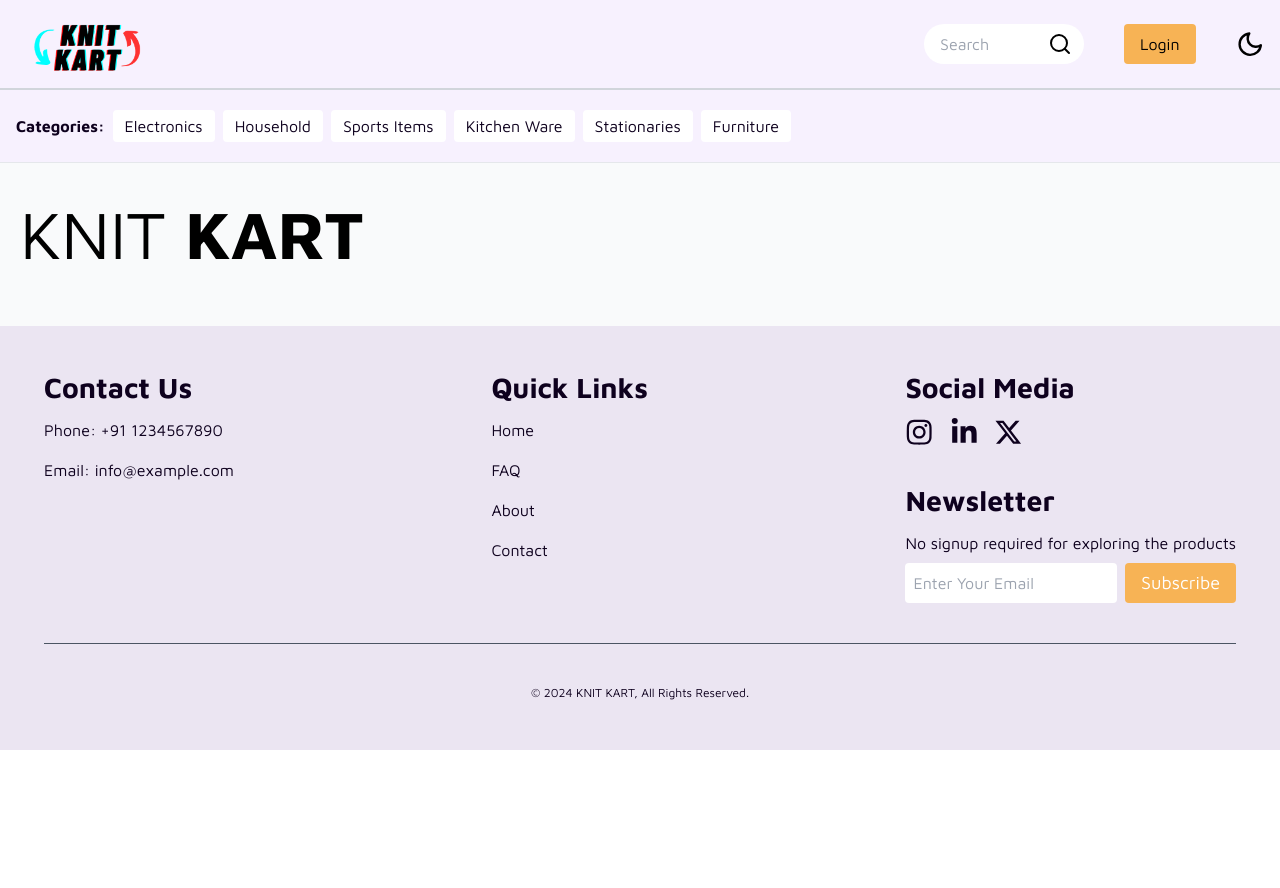
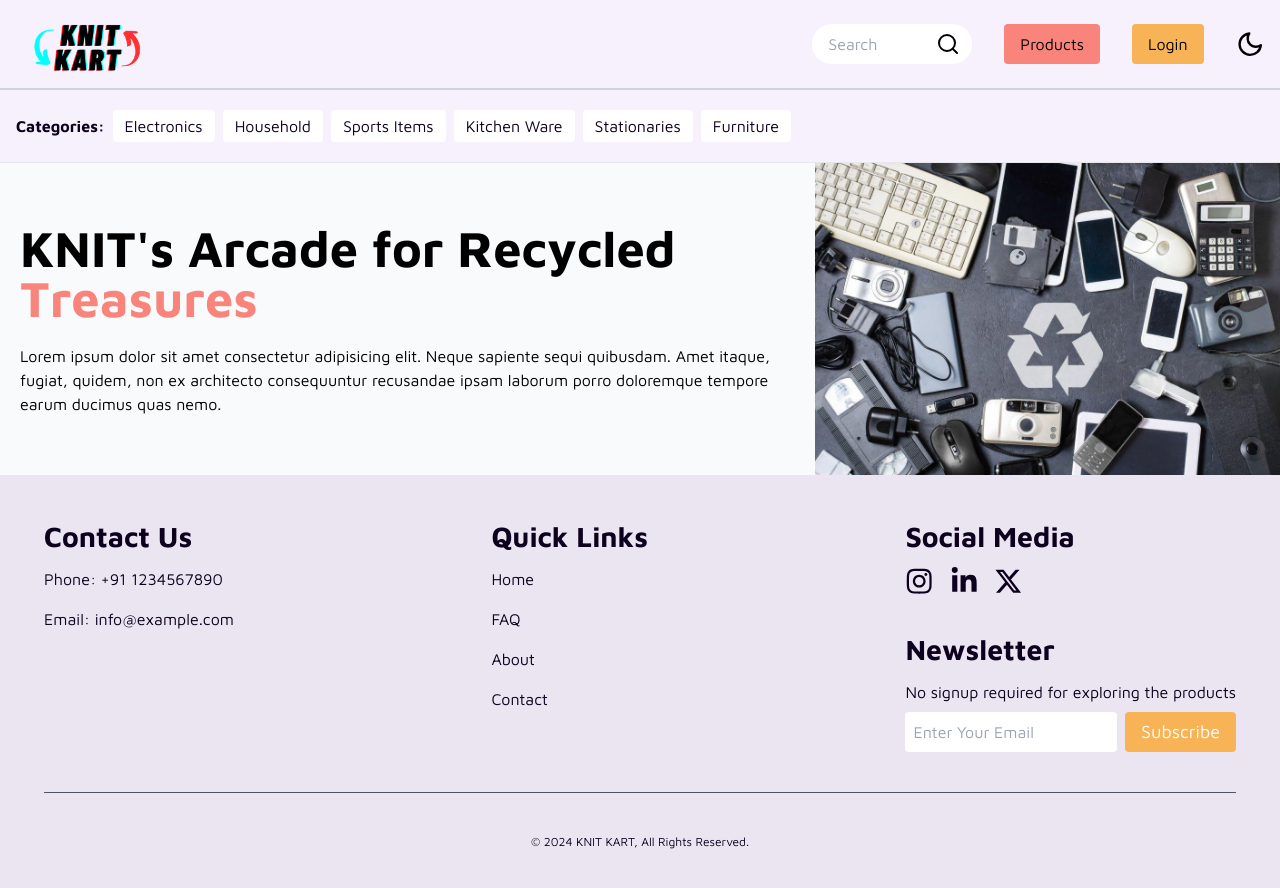
Before and after one commit to Rahul-K-Saini/KNIT-KART, a React (Vite) app in the folder frontend/: page / in a window 1280 px wide. Shown: the top 888 px of the page. Before the commit the page ends 800 px from the top, so only its background shows below. Built offline with nearby package versions, Linux system fonts and the light colour scheme.

Commit message:
designed hero section added image and typewriter

```diff
--- a/frontend/src/Components/Categories/Categories.jsx
+++ b/frontend/src/Components/Categories/Categories.jsx
@@ -2,7 +2,7 @@ import React from "react";
 
 const Categories = ({ categories, selectedCategory, onSelectCategory }) => {
   return (
-    <div className="p-4 py-5 border-b rounded-md bg-background data:bg-background dark:text-text text-text">
+    <div className="p-4 py-5 border-b rounded-md bg-background dark:bg-footer dark:text-text text-text">
       <ul className="flex gap-2 items-center">
         <h3 className="text-base font-semibold">Categories:</h3>
         {categories.map((category) => (
--- a/frontend/src/Components/Footer/Footer.jsx
+++ b/frontend/src/Components/Footer/Footer.jsx
@@ -58,15 +58,15 @@ const Footer = () => {
         <div className="flex flex-col mb-8 md:mb-0">
           <h1 className="text-lg md:text-2xl mb-4">Social Media</h1>
           <ul className="list-none space-x-4 flex mb-10">
-            <li className="cursor-pointer duration-300 hover:text-teal-500">
-              <FaInstagram className="text-2xl"/>
+            <li className="cursor-pointer duration-300 hover:text-secondary">
+              <FaInstagram className="text-2xl" />
             </li>
-            <li className="cursor-pointer duration-300 hover:text-teal-500">
-              <FaLinkedinIn className="text-2xl"/>
+            <li className="cursor-pointer duration-300 hover:text-secondary">
+              <FaLinkedinIn className="text-2xl" />
             </li>
 
-            <li className="cursor-pointer duration-300 hover:text-teal-500">
-              <FaXTwitter className="text-2xl"/>
+            <li className="cursor-pointer duration-300 hover:text-secondary">
+              <FaXTwitter className="text-2xl" />
             </li>
           </ul>
           <div className="flex flex-col space-y-2">
--- a/frontend/src/Components/Hero/Hero.jsx
+++ b/frontend/src/Components/Hero/Hero.jsx
@@ -1,12 +1,24 @@
 import React from "react";
-import heroImg from "../../assets/images/imHero.png";
+import heroImage from "../../assets/images/hero.jpeg";
+import { TypewriterEffectDemo } from "../TypeWriterDemo/TypeWriterDemo";
 
 function Hero() {
   return (
-    <section className="p-5 bg-gray-50 dark:bg-slate-900 dark:text-gray-50">
-      <h1 className="text-5xl font-bold">
-        <span className="font-thin">KNIT </span>KART
-      </h1>
+    <section className="w-full bg-gray-50 dark:text-gray-50 dark:bg-background dark:bg-opacity-50">
+      <div className=" flex justify-between items-center flex-1">
+        <div className="px-5">
+          <TypewriterEffectDemo />
+          <p className="mt-5">
+            Lorem ipsum dolor sit amet consectetur adipisicing elit. Neque
+            sapiente sequi quibusdam. Amet itaque, fugiat, quidem, non ex
+            architecto consequuntur recusandae ipsam laborum porro doloremque
+            tempore earum ducimus quas nemo.
+          </p>
+        </div>
+        <div>
+          <img src={heroImage} alt="" srcset="" />
+        </div>
+      </div>
     </section>
   );
 }
--- a/frontend/src/Components/Navbar/Navbar.jsx
+++ b/frontend/src/Components/Navbar/Navbar.jsx
@@ -19,7 +19,7 @@ function Navbar() {
   };
 
   return (
-    <nav className="w-full px-4 py-1 top-0 sticky z-100 border-b-2 border-gray-300 dark:bg-background bg-background">
+    <nav className="w-full px-4 py-1 top-0 sticky z-100 border-b-2 border-gray-300 dark:bg-footer bg-background">
       <div className="flex justify-between items-center">
         <div>
           <Link to="/">
@@ -30,7 +30,7 @@ function Navbar() {
             />
           </Link>
         </div>
-        <div className="flex items-center space-x-10">
+        <div className="flex items-center space-x-8">
           <div
             className={`relative ${
               isFocused ? "w-60" : "w-40"
@@ -45,6 +45,9 @@ function Navbar() {
             />
             <Search className="absolute right-3 top-1/2 transform -translate-y-1/2" />
           </div>
+          <button className="dark:text-gray-50 bg-secondary data:bg-secondary px-4 py-2 rounded hover:opacity-85">
+            Products
+          </button>
           <Link
             to="/entrance"
             className="dark:text-gray-50 bg-accent data:bg-accent px-4 py-2 rounded hover:opacity-85"
--- /dev/null
+++ b/frontend/src/Components/TypeWriterDemo/TypeWriterDemo.jsx
@@ -0,0 +1,23 @@
+import { TypewriterEffect } from "../ui/typewriter-effect";
+
+export function TypewriterEffectDemo() {
+  const words = [
+    {
+      text: "KNIT's",
+    },
+    {
+      text: "Arcade",
+    },
+    {
+      text: "for",
+    },
+    {
+      text: "Recycled",
+    },
+    {
+      text: "Treasures",
+      className: "text-secondary dark:text-secondary",
+    },
+  ];
+  return <TypewriterEffect words={words} />;
+}
--- /dev/null
+++ b/frontend/src/Components/ui/typewriter-effect.jsx
@@ -0,0 +1,127 @@
+import { cn } from "@/utils/cn";
+import { motion, stagger, useAnimate, useInView } from "framer-motion";
+import { useEffect } from "react";
+
+export const TypewriterEffect = ({ words, className }) => {
+  // split text inside of words into array of characters
+  const wordsArray = words.map((word) => {
+    return {
+      ...word,
+      text: word.text.split(""),
+    };
+  });
+
+  const [scope, animate] = useAnimate();
+  const isInView = useInView(scope);
+  useEffect(() => {
+    if (isInView) {
+      animate(
+        "span",
+        {
+          display: "inline-block",
+          opacity: 1,
+        },
+        {
+          duration: 0.3,
+          delay: stagger(0.1),
+          ease: "easeInOut",
+        }
+      );
+    }
+  }, [isInView]);
+
+  const renderWords = () => {
+    return (
+      <motion.div ref={scope} className="inline leading-[1]">
+        {wordsArray.map((word, idx) => {
+          return (
+            <div key={`word-${idx}`} className="inline-block">
+              {word.text.map((char, index) => (
+                <motion.span
+                  initial={{}}
+                  key={`char-${index}`}
+                  className={cn(
+                    `dark:text-white text-black opacity-0 hidden`,
+                    word.className
+                  )}
+                >
+                  {char}
+                </motion.span>
+              ))}
+              &nbsp;
+            </div>
+          );
+        })}
+      </motion.div>
+    );
+  };
+  return (
+    <div
+      className={cn(
+        "text-base sm:text-lg md:text-3xl lg:text-4xl font-bold",
+        className
+      )}
+    >
+      {renderWords()}
+    </div>
+  );
+};
+
+export const TypewriterEffectSmooth = ({ words, className }) => {
+  // split text inside of words into array of characters
+  const wordsArray = words.map((word) => {
+    return {
+      ...word,
+      text: word.text.split(""),
+    };
+  });
+  const renderWords = () => {
+    return (
+      <div>
+        {wordsArray.map((word, idx) => {
+          return (
+            <div key={`word-${idx}`} className="inline-block">
+              {word.text.map((char, index) => (
+                <span
+                  key={`char-${index}`}
+                  className={cn(`dark:text-white text-black `, word.className)}
+                >
+                  {char}
+                </span>
+              ))}
+              &nbsp;
+            </div>
+          );
+        })}
+      </div>
+    );
+  };
+
+  return (
+    <div className={cn("flex space-x-1 my-6", className)}>
+      <motion.div
+        className="overflow-hidden "
+        initial={{
+          width: "0%",
+        }}
+        whileInView={{
+          width: "fit-content",
+        }}
+        transition={{
+          duration: 2,
+          ease: "linear",
+          delay: 1,
+        }}
+      >
+        <div
+          className="text-xs sm:text-base md:text-xl lg:text:3xl xl:text-5xl font-bold"
+          style={{
+            whiteSpace: "nowrap",
+          }}
+        >
+          {renderWords()}{" "}
+        </div>{" "}
+      </motion.div>
+    </div>
+  );
+};
--- a/frontend/src/Pages/Home/Homepage.jsx
+++ b/frontend/src/Pages/Home/Homepage.jsx
@@ -20,11 +20,13 @@ function Homepage() {
   };
   return (
     <>
-      <Categories
-        categories={categories}
-        selectedCategory={selectedCategory}
-        onSelectCategory={handleSelectCategory}
-      />
+      <div className="sticky top-20 z-50">
+        <Categories
+          categories={categories}
+          selectedCategory={selectedCategory}
+          onSelectCategory={handleSelectCategory}
+        />
+      </div>
       <Hero />
     </>
   );
--- a/frontend/src/main.jsx
+++ b/frontend/src/main.jsx
@@ -3,7 +3,6 @@ import ReactDOM from "react-dom/client";
 import "./index.css";
 import App from "./App";
 import { RouterProvider, createBrowserRouter } from "react-router-dom";
-import LandingPage from "./Pages/LandingPage/LandingPage";
 import Entrance from "./Components/Entrance/Entrance";
 import AdPage from "./Pages/AdPage/AdPage";
 import PostAd from "./Pages/PostAd/PostAd";
--- /dev/null
+++ b/frontend/src/utils/cn.js
@@ -0,0 +1,6 @@
+import { clsx } from "clsx"
+import { twMerge } from "tailwind-merge"
+
+export function cn(...inputs) {
+  return twMerge(clsx(inputs))
+}
--- a/frontend/tailwind.config.js
+++ b/frontend/tailwind.config.js
@@ -64,6 +64,7 @@ module.exports = {
         animation: {
           "accordion-down": "accordion-down 0.2s ease-out",
           "accordion-up": "accordion-up 0.2s ease-out",
+
         },
       },
       borderRadius: {
```
Also changed, not shown: frontend/src/assets/images/hero.jpeg (added).
